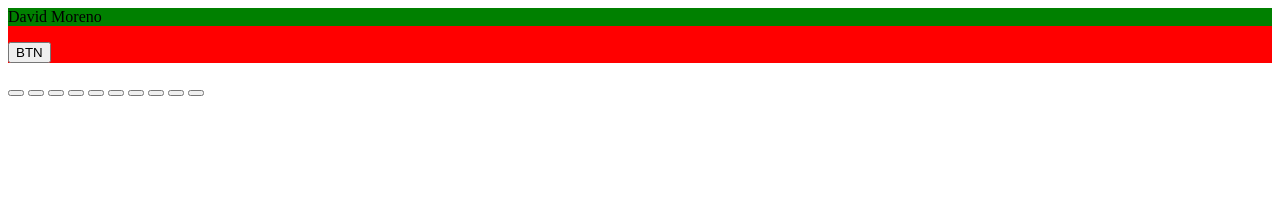
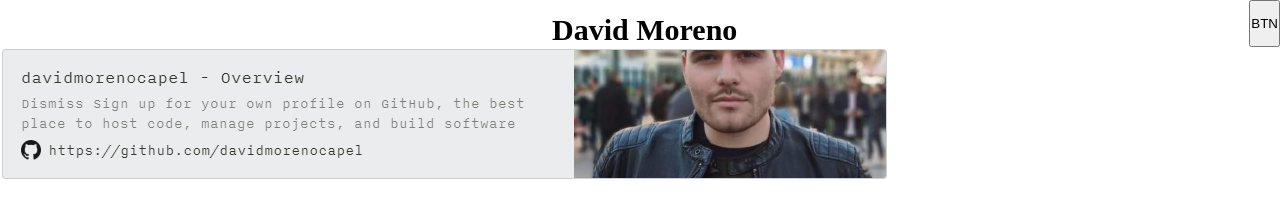
Before and after one commit to davidmorenocapel/PersonalProfile, a plain HTML site: page index.html in a window 1280 px wide. Drawn offline with Linux system fonts and the light colour scheme.

Commit message:
Añadida primera parte de CSS

```diff
--- a/index.html
+++ b/index.html
@@ -7,27 +7,24 @@
    <!-- <link rel="stylesheet" href="/style/ style-btn.css">-->
 </head>
 <body>
-    <!-- BARRA DE NAVEGACIÓN -->
+  <div class="wrapper">  <!-- BARRA DE NAVEGACIÓN -->
    <div class="cabecera">
-       <div class="nombre">
-            <p class="nombre-p">David Moreno</p>
-       </div>
 
-       <div class="btn-nav">
+            <h1 class="nombre-h1">David Moreno</h1>
             <button class="nav-btn">BTN</button>
-       </div>
+
    </div>
 
    <!-- Parte superior del cuerpo -->
 
    <div class="cuero-sup">
-       <!-- <img src="img/foto-david.jpg" alt=""> -->
+       <img src="img/Captura.png" alt="">
        <p class="biblio">
 
        </p>
    </div>
 
-   <div class="graella">
+   <!-- <div class="graella">
        <button></button>
        <button></button>
        <button></button>
@@ -38,7 +35,7 @@
        <button></button>
        <button></button>
        <button></button>
-   </div>
-
+   </div> -->
+</div>
 </body>
 </html>
--- a/styles/style.css
+++ b/styles/style.css
@@ -1,9 +1,22 @@
+*{
+    padding: 0;
+    margin: 0;
+}
 .cabecera{
-    background-color: red;
-    display: felx;
+    display: flex;
+    flex-wrap: wrap;
+    flex-direction: row;
+    justify-content: end;
+    align-items: auto;
+    align-content: start
+}
+.nombre-h1{
+    font-size: 30px;
+    margin-right: 40%;
+    margin-top: 1%;
 
-  }
-.nombre{
-    background-color: green;
+}
+.cuerpo-sup{
+    display: flex;
 
-  }
+}
```
Also changed, not shown: img/Captura.png (added).
